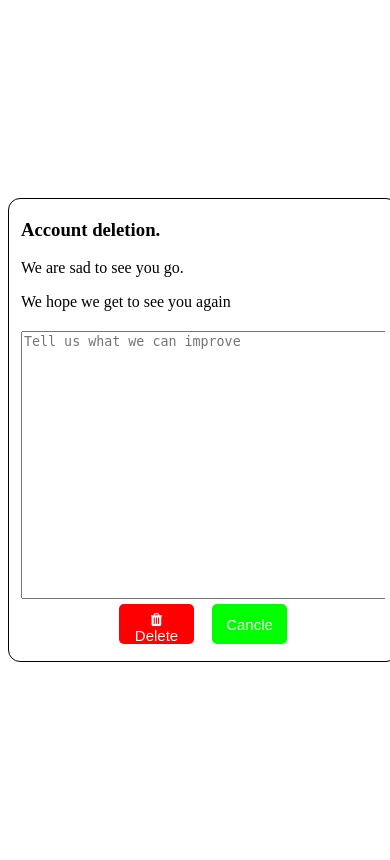
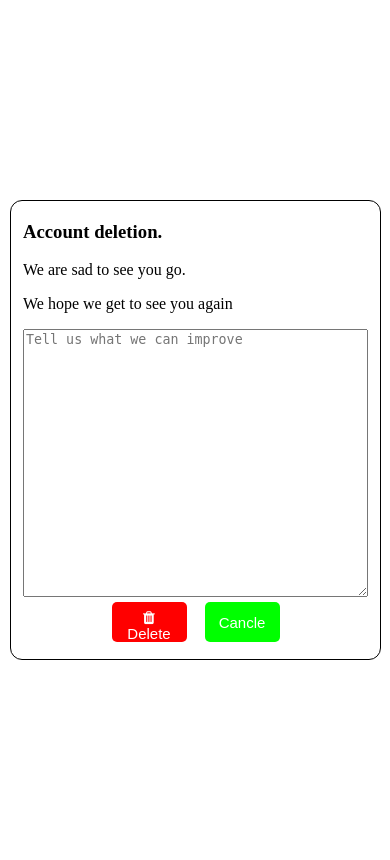
Before and after one commit to nolwoldn/Lender-Web, a Django app: template Lend/templates/deleteAccountPage.html in a window 390 px wide. Run offline with Django 4.2, Linux system fonts and the light colour scheme; the template is opened without the code that fills it, so the values that code supplies are empty.

Commit message:
finished deletion page responsiveness

```diff
--- a/Lend/static/css/deleteAccount.css
+++ b/Lend/static/css/deleteAccount.css
@@ -48,3 +48,24 @@ body {
 .delete {
   background-color: red;
 }
+.final-report {
+  height: 268px;
+  width: 519px;
+}
+
+@media (min-width: 300px) and (max-width: 500px) and (max-height: 1000px) {
+  .main-container {
+    display: block;
+  }
+  .final-report {
+    width: 345px;
+  }
+  body {
+    width: 100%;
+    height: 100vh;
+    padding-right: 15px;
+    display: flex;
+    justify-content: center;
+    align-items: center;
+  }
+}
--- a/Lend/templates/deleteAccountPage.html
+++ b/Lend/templates/deleteAccountPage.html
@@ -26,7 +26,7 @@
           name="fin-repo"
           placeholder="Tell us what we can improve"
           maxlength="1200"
-          style="height: 268px; width: 519px"
+          cols="1"
         ></textarea>
         <section class="selection-sec">
           <button type="submit" class="choice-options delete">
```
